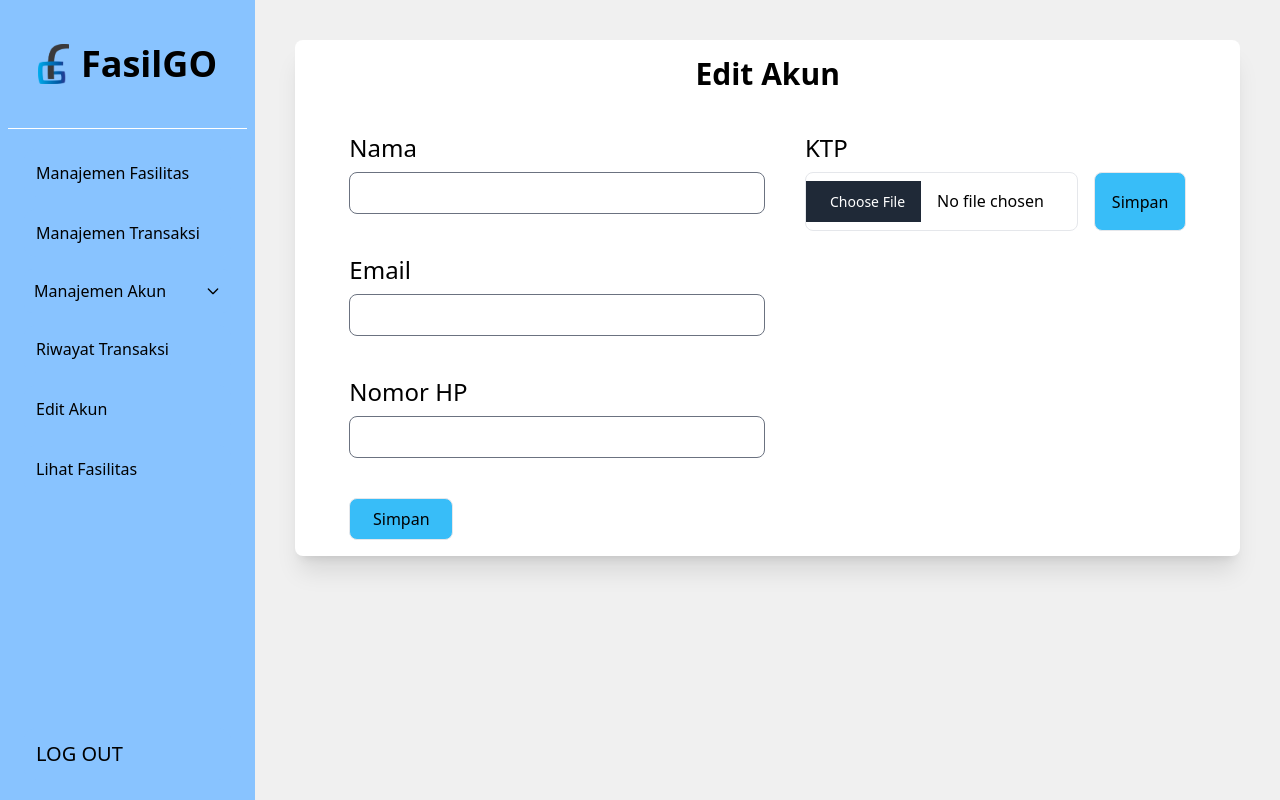
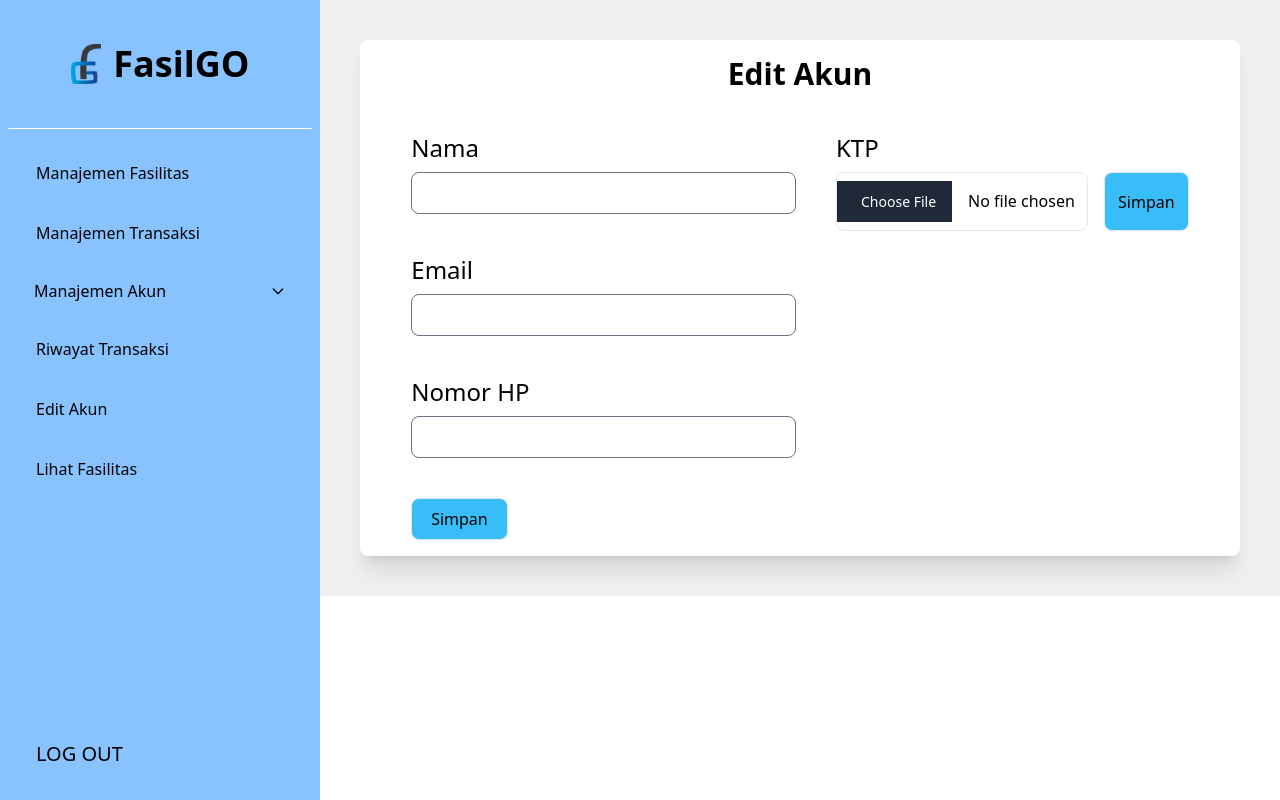
Before and after one commit to dimpram101/hackathon-fasilgo, a React (Vite) app in the folder frontend/: page /dashboard/edit-akun in a window 1280 px wide. Built offline with nearby package versions, Linux system fonts and the light colour scheme.

Commit message:
fix sidebar

```diff
--- a/frontend/src/components/dashboard/EditAkun.jsx
+++ b/frontend/src/components/dashboard/EditAkun.jsx
@@ -81,7 +81,7 @@ const EditAkun = () => {
   }, [auth]);
 
   return (
-    <div className="flex flex-col p-4 items-center bg-white rounded-lg shadow-xl">
+    <div className="ml-80 w-[100vh-320px] flex flex-col p-4 items-center bg-white rounded-lg shadow-xl">
       <h2 className="text-3xl font-bold mt=2">Edit Akun</h2>
       <div className="text-red-500 text-sm">{success}</div>
       <div className="w-11/12 mt-10 flex flex-row gap-10">
--- a/frontend/src/components/dashboard/ManajemenFasilitas.jsx
+++ b/frontend/src/components/dashboard/ManajemenFasilitas.jsx
@@ -43,7 +43,7 @@ const ManajemenFasilitas = () => {
   }, [refresh]);
 
   return (
-    <div className="py-4 px-4 w-full">
+    <div className="py-4 px-4 overflow-x-hidden ml-80 w-[100vh-320px]">
       <Link
         to={"/dashboard/manajemen-fasilitas/tambah-fasilitas"}
         className="bg-green-500 rounded-t-lg pt-2 pb-2 pl-2 pr-2 ml-4 mr-4"
--- a/frontend/src/components/dashboard/ManajemenTransaksi.jsx
+++ b/frontend/src/components/dashboard/ManajemenTransaksi.jsx
@@ -21,7 +21,7 @@ const ManajemenTransaksi = () => {
   }, []);
 
   return (
-    <div className="mt-8 w-[95%] mx-auto">
+    <div className="mt-8 ml-80 w-[100vh-320px]">
       <div className="relative overflow-x-auto bg-gray-500 shadow-md sm:rounded-lg">
         {transaksi.length > 0 ? (
           <table className="w-full text-sm text-left text-gray-500">
--- a/frontend/src/components/dashboard/RiwayatTransaksi.jsx
+++ b/frontend/src/components/dashboard/RiwayatTransaksi.jsx
@@ -26,7 +26,7 @@ const RiwayatTransaksi = () => {
   console.log(transaksi);
 
   return (
-    <div className="mt-8 w-[95%] mx-auto">
+    <div className="mt-8 ml-80 w-[100vh-320px]">
       <div className="relative overflow-x-auto bg-gray-500 shadow-md sm:rounded-lg">
         {transaksi.length > 0 ? (
           <table className="w-full text-sm text-left text-gray-500">
--- a/frontend/src/components/dashboard/Sidebar.jsx
+++ b/frontend/src/components/dashboard/Sidebar.jsx
@@ -11,7 +11,7 @@ const Sidebar = () => {
     console.log(open);
 
     return (
-        <div className={`flex flex-col p-2 w-80 ${isFasil ? "fixed" : ""} bg-[#88C3FF] h-screen`}>
+        <div className={`flex flex-col p-2 w-80 fixed bg-[#88C3FF] h-screen`}>
             <div className="mx-auto mt-3">
                 <Link to={"/dashboard"} onClick={() => setIsFasil(false)}>
                     <div className="flex flex-row gap-3 items-center mt-6 ">
--- a/frontend/src/pages/dashboard/ManajemenPengelola.jsx
+++ b/frontend/src/pages/dashboard/ManajemenPengelola.jsx
@@ -20,7 +20,7 @@ const ManajemenPengelola = () => {
   }, []);
 
   return (
-    <div className="mt-8 w-11/12 mx-auto">
+    <div className="mt-8 ml-80 w-[100vh-320px]">
       <button onClick={() => setOpen(!open)}className="bg-green-400 text-white font-bold rounded-t-lg pt-2 pb-2 pl-2 pr-2 ml-4 mr-4">
         Tambah Akun Pengelola +
       </button>
--- a/frontend/src/pages/dashboard/ManajemenPenyewa.jsx
+++ b/frontend/src/pages/dashboard/ManajemenPenyewa.jsx
@@ -33,7 +33,7 @@ const ManajemenPenyewa = () => {
 
   console.log(users);
   return (
-    <div className="mt-8 w-11/12 mx-auto">
+    <div className="mt-8 ml-80 w-[100vh-320px]">
       <div className="relative overflow-x-auto bg-gray-500 shadow-md sm:rounded-lg">
         {users.length > 0 ? (
           <table className="w-full text-sm text-left text-gray-500">
```
